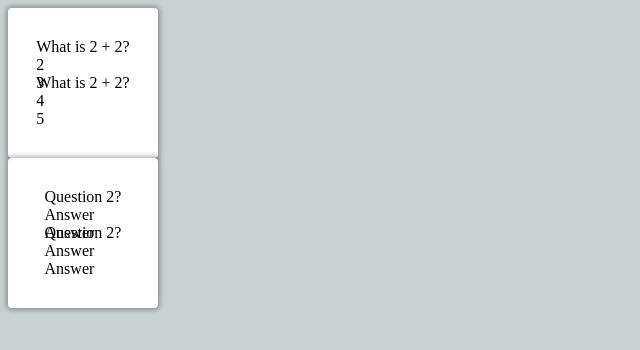
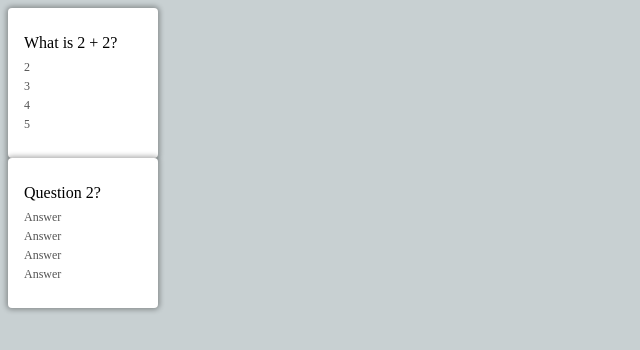
Before and after one commit to Luketedwards/flashcards-react, a React (Create React App) app in the folder flashcards/: page / in a window 1280 px wide. Shown: the top 350 px of the page, without its empty margins (0-640 px from the left). Built offline with nearby package versions, Linux system fonts and the light colour scheme; no server answers.

Commit message:
connected to API

```diff
--- a/flashcards/src/App.js
+++ b/flashcards/src/App.js
@@ -1,8 +1,30 @@
-import React, { useState } from "react";
+import React, { useState, useEffect } from "react";
 import FlashcardList from "./FlashcardList";
 import './app.css'
+import axios from 'axios'
+
+
 function App() {
   const [flashcards, setFlashcards] = useState(SAMPLE_FLASHCARDS)
+
+  useEffect(() => {
+    axios
+    .get('https://opentdb.com/api.php?amount=10')
+    .then(res => {
+      setFlashcards(res.data.results.map((questionItem, index) => {
+        const answer = questionItem.correct_answer
+        const options = [...questionItem.incorrect_answers, answer]
+        return {
+          id: `${index}-${Date.now()}`,
+          question: questionItem.question,
+          answer: answer,
+          options: options.sort(() => Math.random() - .5)
+        }
+      }))
+      console.log(res.data);
+    })
+  }, [])
+
   return (
     <FlashcardList flashcards={flashcards}/>
   );
--- a/flashcards/src/Flashcard.js
+++ b/flashcards/src/Flashcard.js
@@ -15,7 +15,7 @@ export default function Flashcard({flashcard}) {
             </div>
         </div>
         <div className='back'>{flashcard.answer}</div>
-        {flip ? flashcard.answer : flashcard.question}
+        {/* {flip ? flashcard.answer : flashcard.question} */}
     </div>
   )
 }
--- a/flashcards/src/app.css
+++ b/flashcards/src/app.css
@@ -27,6 +27,10 @@ body{
     --rotate-y: 180deg;
 }
 
+.card .front{
+    left: 0;
+}
+
 .card .front,
 .card .back {
     position: absolute;
@@ -37,3 +41,17 @@ body{
 .card .back{
     transform: rotateY(180deg);
 }
+
+.flashcard-options{
+    margin-top: .5rem;
+}
+
+.flashcard-option{
+    margin-top: .25rem;
+    color: #555;
+    font-size: .75rem;
+}
+
+.flashcard-option:first-child{
+    margin-top: 0;
+}
--- /dev/null
+++ b/package.json
@@ -0,0 +1,5 @@
+{
+  "dependencies": {
+    "axios": "^1.2.0"
+  }
+}
```
Also changed, not shown: 1 other file (tests, documents, lock files or other folders).
